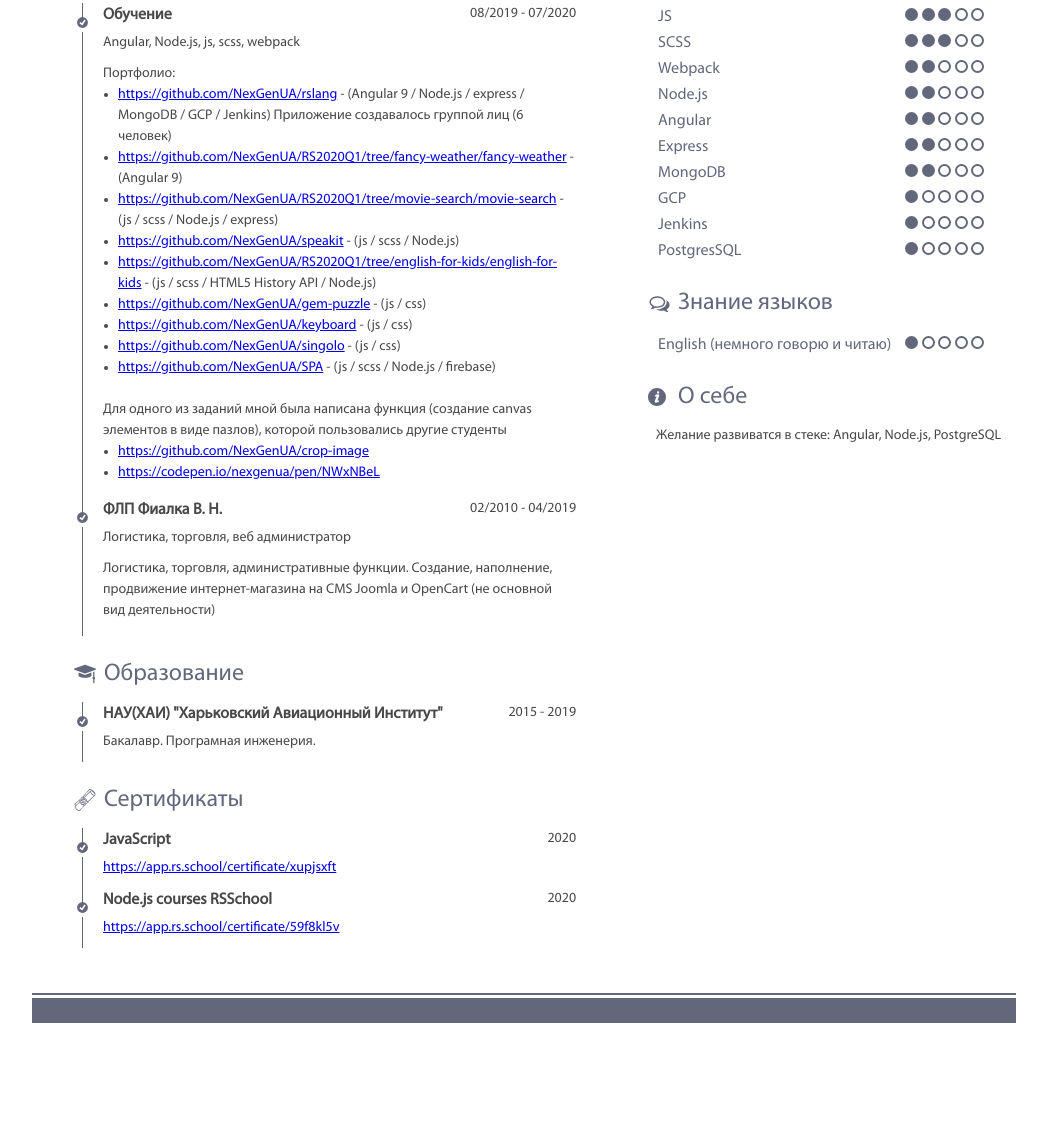
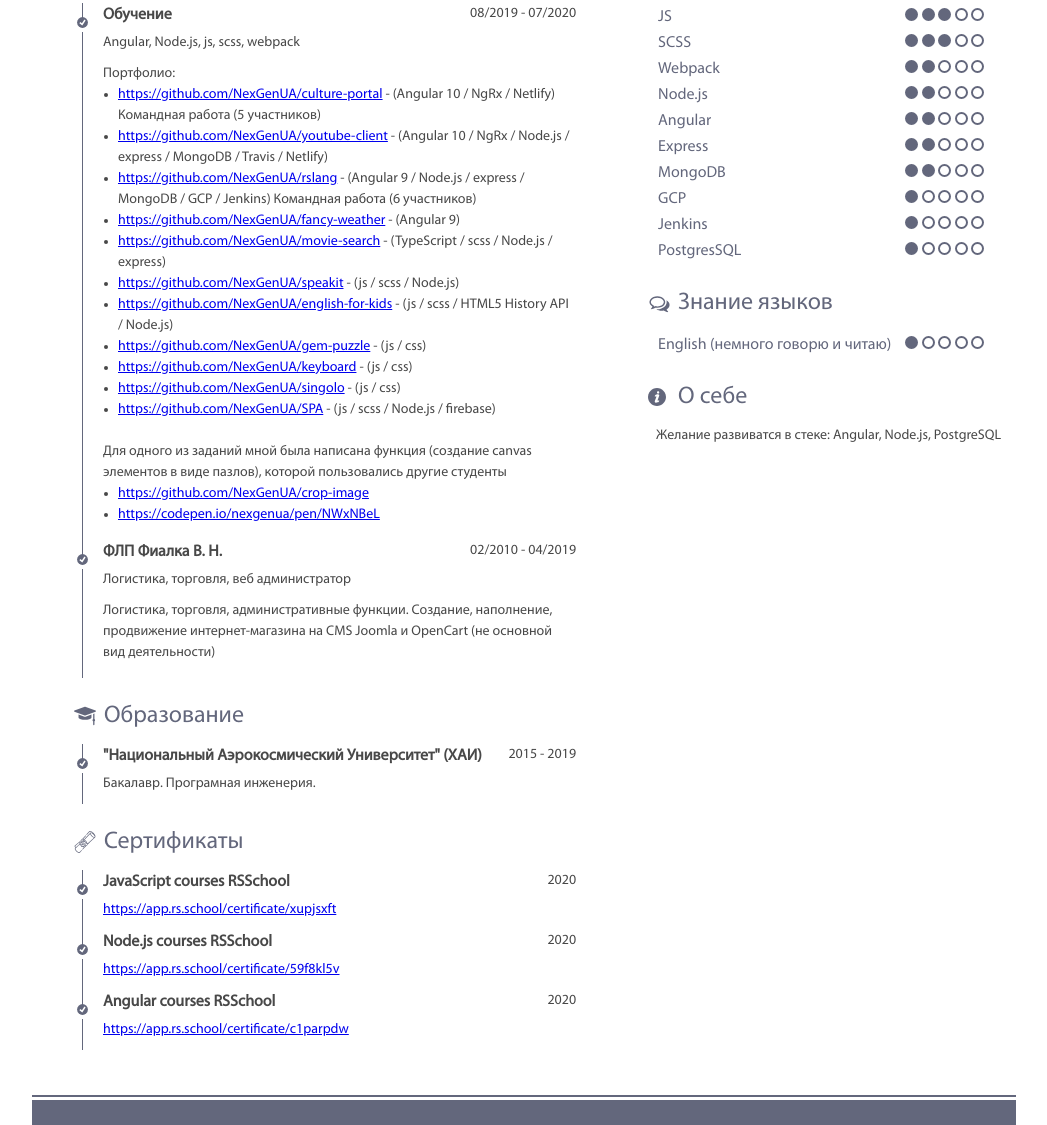
Before and after one commit to NexGenUA/cv, a plain HTML site: page index.html in a window 1280 px wide. Shown: the part 373-1498 px from the top of the page, without its empty margins (116-1163 px from the left). Before the commit the page ends 1396 px from the top, so only its background shows below. Drawn offline with Linux system fonts and the light colour scheme.

Commit message:
feat: change urls and add new info

```diff
--- a/index.html
+++ b/index.html
@@ -45,19 +45,25 @@
             <p>Портфолио:</p>
             <ul>
               <li>
-                <a href="https://github.com/NexGenUA/rslang" target="_blank">https://github.com/NexGenUA/rslang</a> - (Angular 9 / Node.js / express / MongoDB / GCP / Jenkins) Приложение создавалось группой лиц (6 человек)
+                <a href="https://github.com/NexGenUA/culture-portal" target="_blank">https://github.com/NexGenUA/culture-portal</a> - (Angular 10 / NgRx / Netlify) Командная работа (5 участников)
               </li>
               <li>
-                <a href="https://github.com/NexGenUA/RS2020Q1/tree/fancy-weather/fancy-weather" target="_blank">https://github.com/NexGenUA/RS2020Q1/tree/fancy-weather/fancy-weather</a> - (Angular 9)
+                <a href="https://github.com/NexGenUA/youtube-client" target="_blank">https://github.com/NexGenUA/youtube-client</a> - (Angular 10 / NgRx / Node.js / express / MongoDB / Travis / Netlify)
               </li>
               <li>
-                <a href="https://github.com/NexGenUA/RS2020Q1/tree/movie-search/movie-search" target="_blank">https://github.com/NexGenUA/RS2020Q1/tree/movie-search/movie-search</a> - (js / scss / Node.js / express)
+                <a href="https://github.com/NexGenUA/rslang" target="_blank">https://github.com/NexGenUA/rslang</a> - (Angular 9 / Node.js / express / MongoDB / GCP / Jenkins) Командная работа (6 участников)
+              </li>
+              <li>
+                <a href="https://github.com/NexGenUA/fancy-weather" target="_blank">https://github.com/NexGenUA/fancy-weather</a> - (Angular 9)
+              </li>
+              <li>
+                <a href="https://github.com/NexGenUA/movie-search" target="_blank">https://github.com/NexGenUA/movie-search</a> - (TypeScript / scss / Node.js / express)
               </li>
               <li>
                 <a href="https://github.com/NexGenUA/speakit" target="_blank">https://github.com/NexGenUA/speakit</a> - (js / scss / Node.js)
               </li>
               <li>
-                <a href="https://github.com/NexGenUA/RS2020Q1/tree/english-for-kids/english-for-kids" target="_blank">https://github.com/NexGenUA/RS2020Q1/tree/english-for-kids/english-for-kids</a> - (js / scss / HTML5 History API / Node.js)
+                <a href="https://github.com/NexGenUA/english-for-kids" target="_blank">https://github.com/NexGenUA/english-for-kids</a> - (js / scss / HTML5 History API / Node.js)
               </li>
               <li>
                 <a href="https://github.com/NexGenUA/gem-puzzle" target="_blank">https://github.com/NexGenUA/gem-puzzle</a> - (js / css)
@@ -91,18 +97,22 @@
         </div>
         <div class="left-wrapper">
           <h3 class="title-h3 education">Образование</h3>
-          <h4 class="title-h4">НАУ(ХАИ) "Харьковский Авиационный Институт" <span class="title-h4__date">2015 - 2019</span></h4>
+          <h4 class="title-h4">"Национальный Аэрокосмический Университет" (ХАИ)<span class="title-h4__date">2015 - 2019</span></h4>
           <p class="title-h4__desc">Бакалавр. Програмная инженерия.</p>
         </div>
         <div class="left-wrapper">
           <h3 class="title-h3 certificates">Сертификаты</h3>
-          <h4 class="title-h4">JavaScript<span class="title-h4__date">2020</span></h4>
+          <h4 class="title-h4">JavaScript courses RSSchool<span class="title-h4__date">2020</span></h4>
           <p class="title-h4__desc">
             <a href="https://app.rs.school/certificate/xupjsxft" target="_blank">https://app.rs.school/certificate/xupjsxft</a>
           </p>
           <h4 class="title-h4">Node.js courses RSSchool<span class="title-h4__date">2020</span></h4>
           <p class="title-h4__desc">
             <a href="https://app.rs.school/certificate/59f8kl5v" target="_blank">https://app.rs.school/certificate/59f8kl5v</a>
+          </p>
+          <h4 class="title-h4">Angular courses RSSchool<span class="title-h4__date">2020</span></h4>
+          <p class="title-h4__desc">
+            <a href="https://app.rs.school/certificate/c1parpdw" target="_blank">https://app.rs.school/certificate/c1parpdw</a>
           </p>
         </div>
       </div>
```
